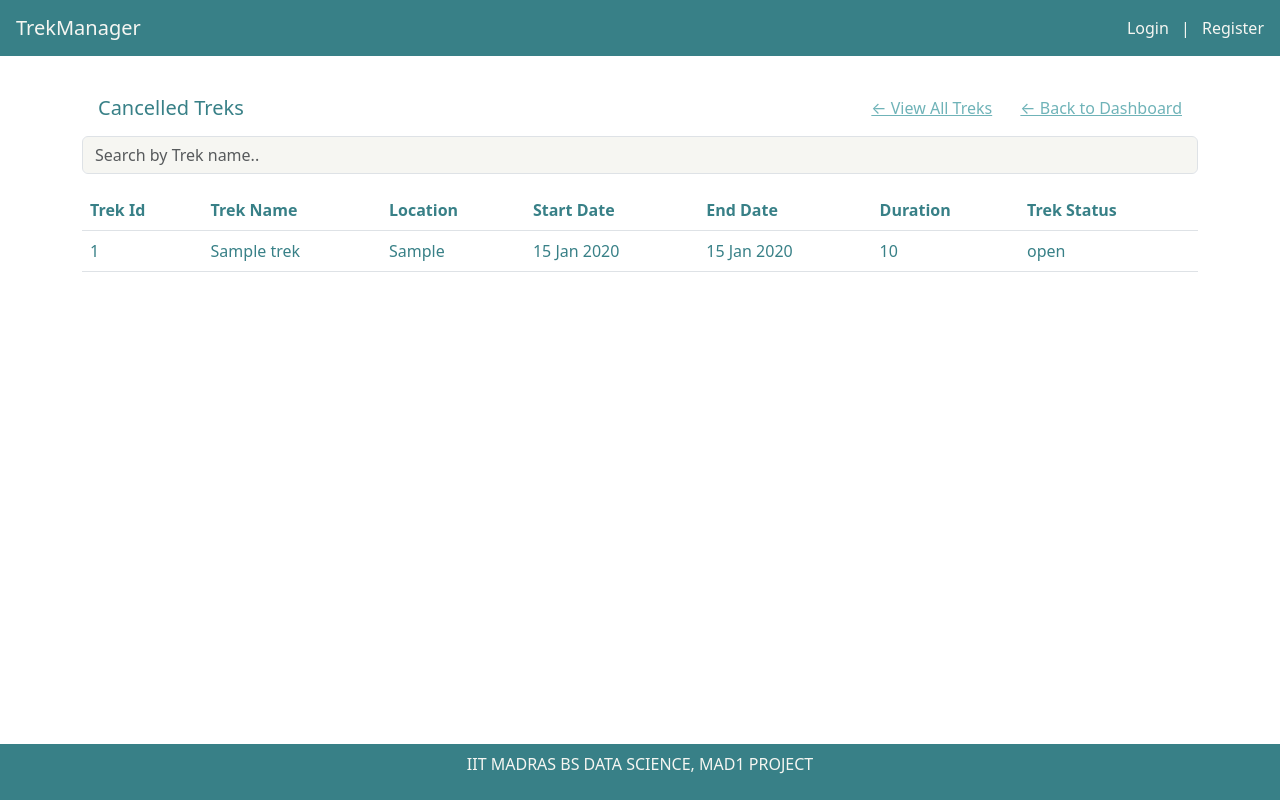
After one commit to 23f2003837/Trekking-Management-App-V1, a Flask app: template app/templates/cancelled_treks.html in a window 1280 px wide. The commit adds this page. Run offline with Flask 3, Linux system fonts and the light colour scheme; the template is opened without the code that fills it: values that come from a table or form of the project are taken from there, others are empty; tables that the repository leaves empty hold one stand-in row (values such as "Sample post").

Commit message:
implement universal soft-delete for treks with cancelled_treks archive page

```diff
--- a/app/templates/admin_dashboard.html
+++ b/app/templates/admin_dashboard.html
@@ -1,6 +1,7 @@
 {% extends 'base.html' %}
 {% block content %}
 <!-- all trek, user, booking, staff profile stats -->
+
 <div class="row">
     <div class="col-md-3">
     <div class="card text-center">
--- a/app/templates/base.html
+++ b/app/templates/base.html
@@ -37,13 +37,16 @@
     </style>
 </head>
 <body>
+
+
     <nav class="navbar navbar-dark bg-teal-dark px-3">
         <a class="navbar-brand text-offwhite" href="{{ url_for("main.home") }}">TrekManager</a>
 
         {% if not session.user_id%}
             <!-- show register,login stuff -->
             <div>
-                <a class="nav-link text-offwhite d-inline" href="{{ url_for("main.login") }}">Login  ||  </a>
+                <a class="nav-link text-offwhite d-inline" href="{{ url_for("main.login") }}">Login</a>
+                <span class="text-offwhite mx-2">|</span>
                 <a class="nav-link text-offwhite d-inline" href="{{ url_for("main.register") }}">Register</a>
             </div>
         {% else %}
--- /dev/null
+++ b/app/templates/cancelled_treks.html
@@ -0,0 +1,45 @@
+{% extends 'base.html' %}
+{% block content %}
+
+<div class="d-flex justify-content-between align-items-center p-3">
+    <h5 class="text-teal-dark m-0">Cancelled Treks</h5>
+    <div>
+    <a class="text-teal-muted me-4" href="{{ url_for('main.all_treks') }}">← View All Treks</a>
+    <a class="text-teal-muted" href="{{ url_for('main.admin_dashboard') }}">← Back to Dashboard</a>
+    </div>
+</div>
+<form method="GET" class="mb-3">
+    <input type="text" name="search" placeholder="Search by Trek name.." class="form-control text-teal-muted bg-offwhite" value="{{ request.args.get('search','') }}">
+</form>
+<table class="table">
+    <thead>
+        <tr>
+            <th class="text-teal-dark">Trek Id</th>
+            <th class="text-teal-dark">Trek Name</th>
+            <th class="text-teal-dark">Location</th>
+            <th class="text-teal-dark">Start Date</th>
+            <th class="text-teal-dark">End Date</th>
+            <th class="text-teal-dark">Duration</th>
+            <th class="text-teal-dark">Trek Status</th>
+        </tr>
+    </thead>
+    <tbody>
+        {% for trek in cancelled_treks %}
+        <tr>
+            <td class="text-teal-dark">{{ trek.id }}</td>
+            <td class="text-teal-dark">{{ trek.name }}</td>
+            <td class="text-teal-dark">{{ trek.location }}</td>
+            <td class="text-teal-dark">{{ trek.start_date.strftime('%d %b %Y') }}</td>
+            <td class="text-teal-dark">{{ trek.end_date.strftime('%d %b %Y') }}</td>
+            <td class="text-teal-dark">{{ trek.duration }}</td>
+            <td class="text-teal-dark">{{ trek.status }}</td>
+        </tr>
+        {% else %}
+        <tr>
+            <td colspan="7" class="text-center text-teal-dark">No Cancelled Treks yet!</td>
+        </tr>
+        {% endfor %}
+    </tbody>
+</table>
+
+{% endblock %}
```
Also changed, not shown: app/models.py (+7 -1 lines), app/routes.py (+43 -4 lines), app/templates/all_treks.html (+17 -4 lines).
